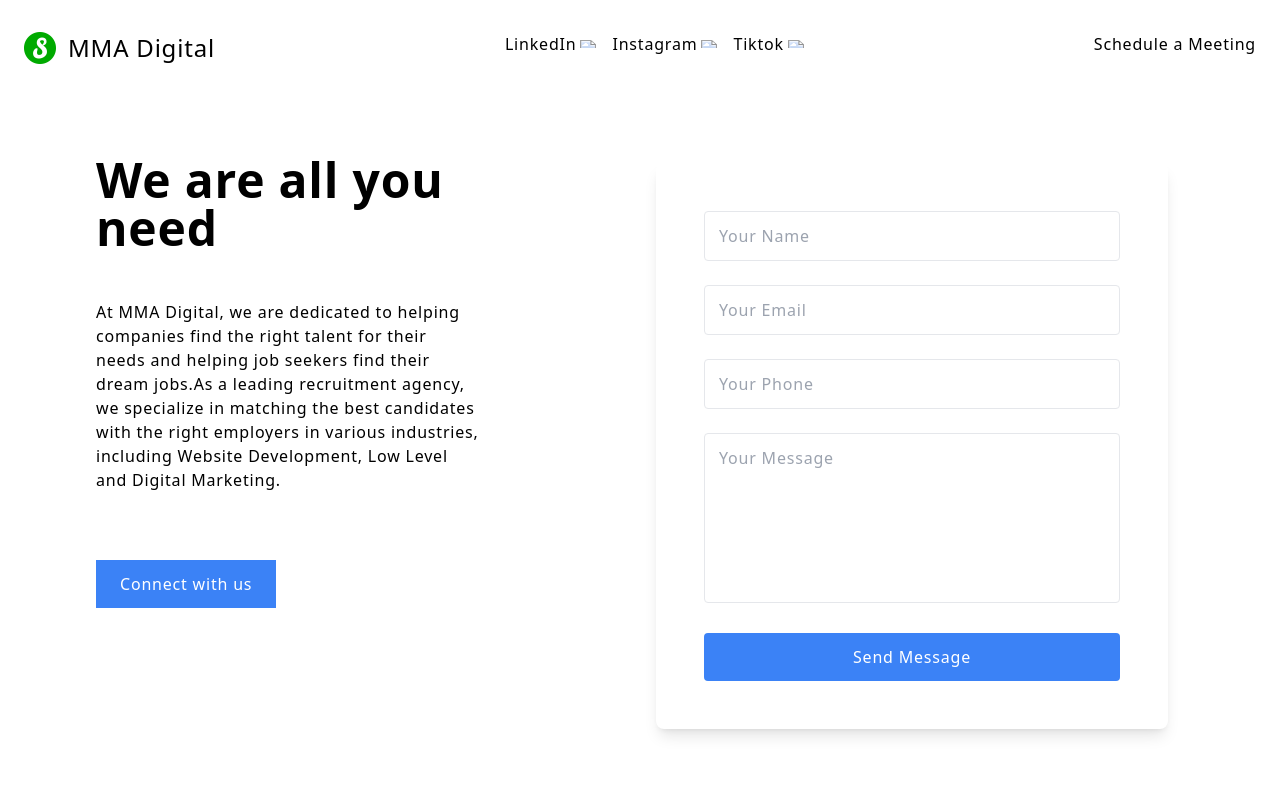
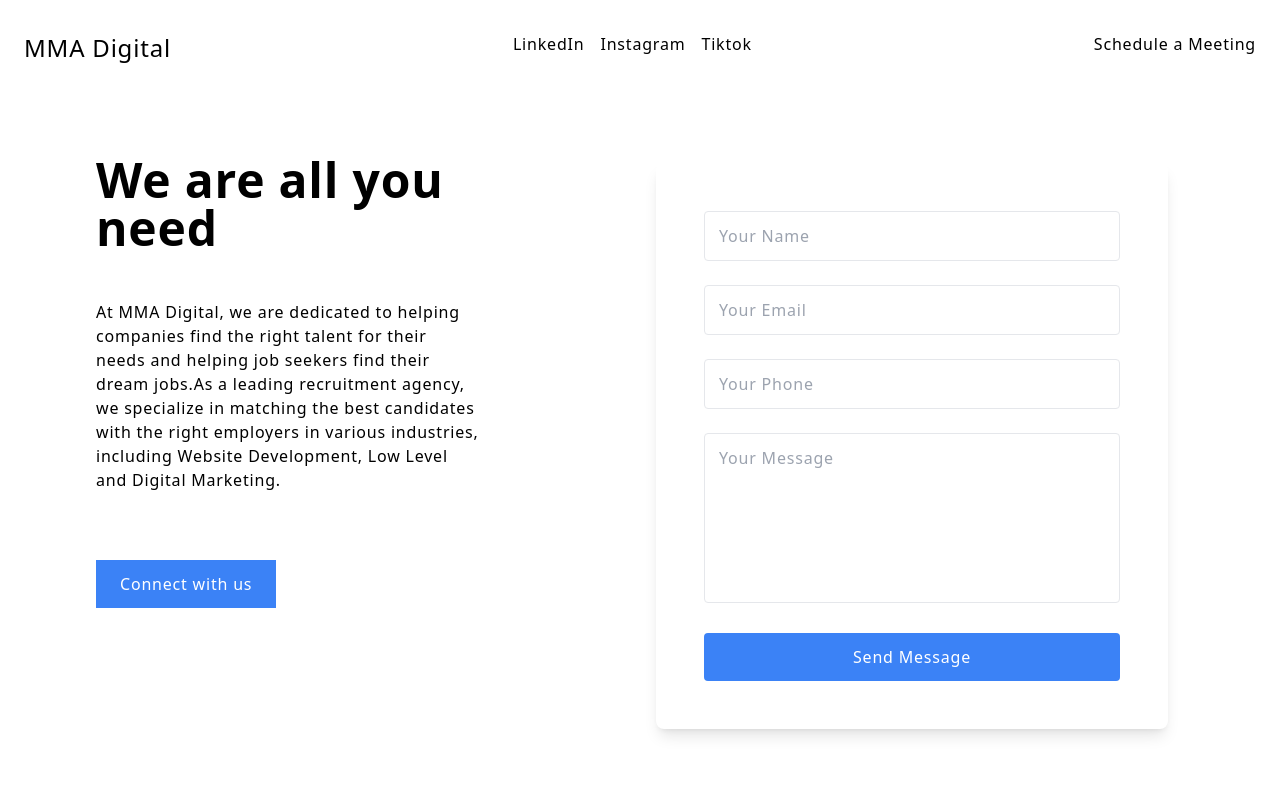
Before and after one commit to MMA-Digital/mmadigital-website, a plain HTML site: page src/index.html in a window 1280 px wide. Shown: the top 800 px of the page. Drawn offline with nearby package versions, Linux system fonts and the light colour scheme; a script that the page names is missing.

Commit message:
Update 0.0.2 :hammer:
Removed Logo, and some other unnecessary icons

```diff
--- a/src/index.html
+++ b/src/index.html
@@ -15,7 +15,6 @@
             <div class="flex items-center justify-between">
                 <!-- logo -->
                 <div class="pt-2 md:flex md:space-x-3 md:items-center">
-                    <img src="/assets/favicon-32x32.png" alt="" />
                     <h1 class="hidden md:flex text-2xl text-black">MMA Digital</h1>
                 </div>
 
@@ -34,15 +33,12 @@
                 <div class="hidden md:flex space-x-4 items-center">
                     <a class=" text-black hover:text-gray-500 md:flex space-x-3 items-center" href="https://www.linkedin.com/in/mma-digital-8a8465263/">
                         LinkedIn
-                        <img class="md:pl-1 h-2" src="/Ste-lete/src/assets/down-filled-triangular-arrow.png" />
                     </a>
                     <a class="text-black hover:text-gray-500 md:flex space-x-3 items-center" href="#contact">
                         Instagram
-                        <img class="md:pl-1 h-2" src="/Ste-lete/src/assets/down-filled-triangular-arrow.png" />
                     </a>
                     <a class="text-black hover:text-gray-500 md:flex space-x-3 items-center" href="#contact">
                         Tiktok
-                        <img class="md:pl-1 h-2" src="/Ste-lete/src/assets/down-filled-triangular-arrow.png" />
                     </a>
                 </div>
 
```
